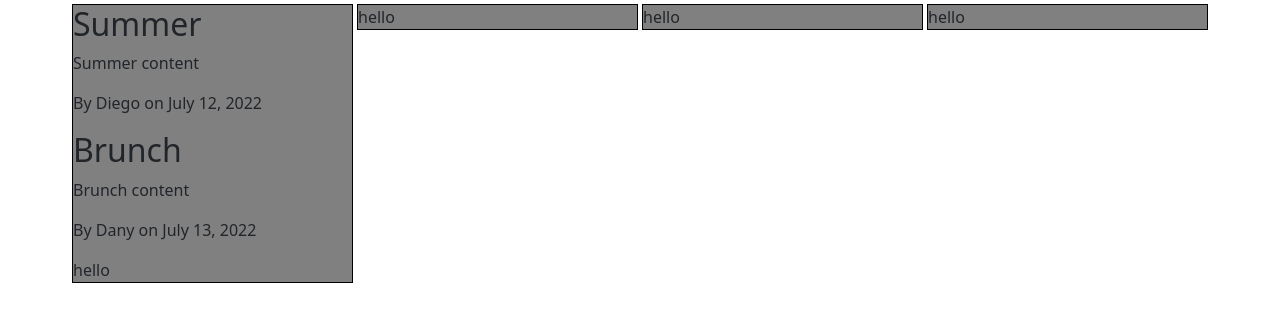
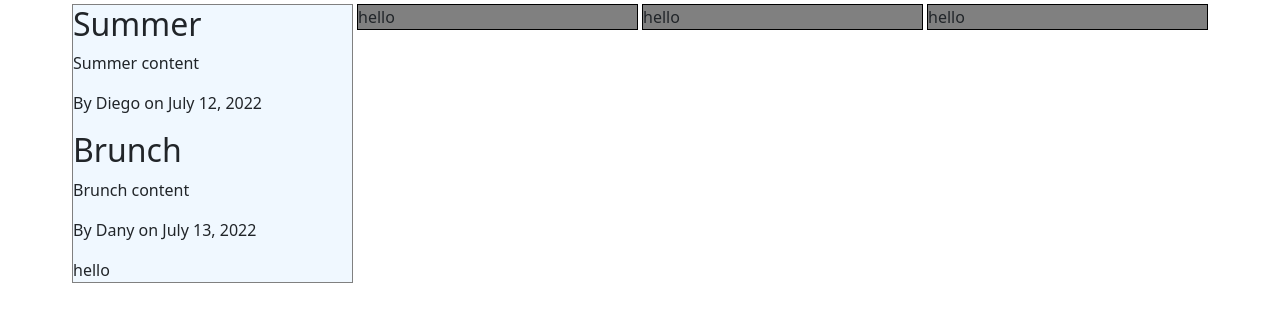
Before and after one commit to diegosno/project4, a Django app: page / in a window 1280 px wide. Shown: the part 56-378 px from the top of the page. Run offline with Django 3.2, Linux system fonts and the light colour scheme.

Commit message:
Load static files in the template using the {% load static %} tag, and link the 'styles.css' file from the static folder in the template.

```diff
--- /dev/null
+++ b/project4/website/static/website/css/styles.css
@@ -0,0 +1,4 @@
+.box {
+  background-color: aliceblue;
+  border: 1px solid gray;
+}
--- a/project4/website/templates/website/base.html
+++ b/project4/website/templates/website/base.html
@@ -1,4 +1,4 @@
-
+{% load static %}
 <!DOCTYPE html>
 <html lang="en">
   <head>
@@ -6,6 +6,7 @@
 
     <meta name="viewport" content="width=device-width, initial-scale=1.0" />
     <link href="https://cdn.jsdelivr.net/npm/bootstrap@5.3.0/dist/css/bootstrap.min.css" rel="stylesheet" integrity="sha384-9ndCyUaIbzAi2FUVXJi0CjmCapSmO7SnpJef0486qhLnuZ2cdeRhO02iuK6FUUVM" crossorigin="anonymous">
+    <link rel="stylesheet" type="text/css" href="{% static 'website/css/styles.css' %}">
     {% if title %}
     <title>{{ title }}</title>
     {% else %}
@@ -49,7 +50,7 @@
    <div class="row">
 
             <div  class="col-lg-3 col-sm-6 g-1">
-                <div style="background-color:gray; border: 1px solid black;">
+                <div class="box">
                     {% block content %}
                     {% endblock %}
                     hello
```
